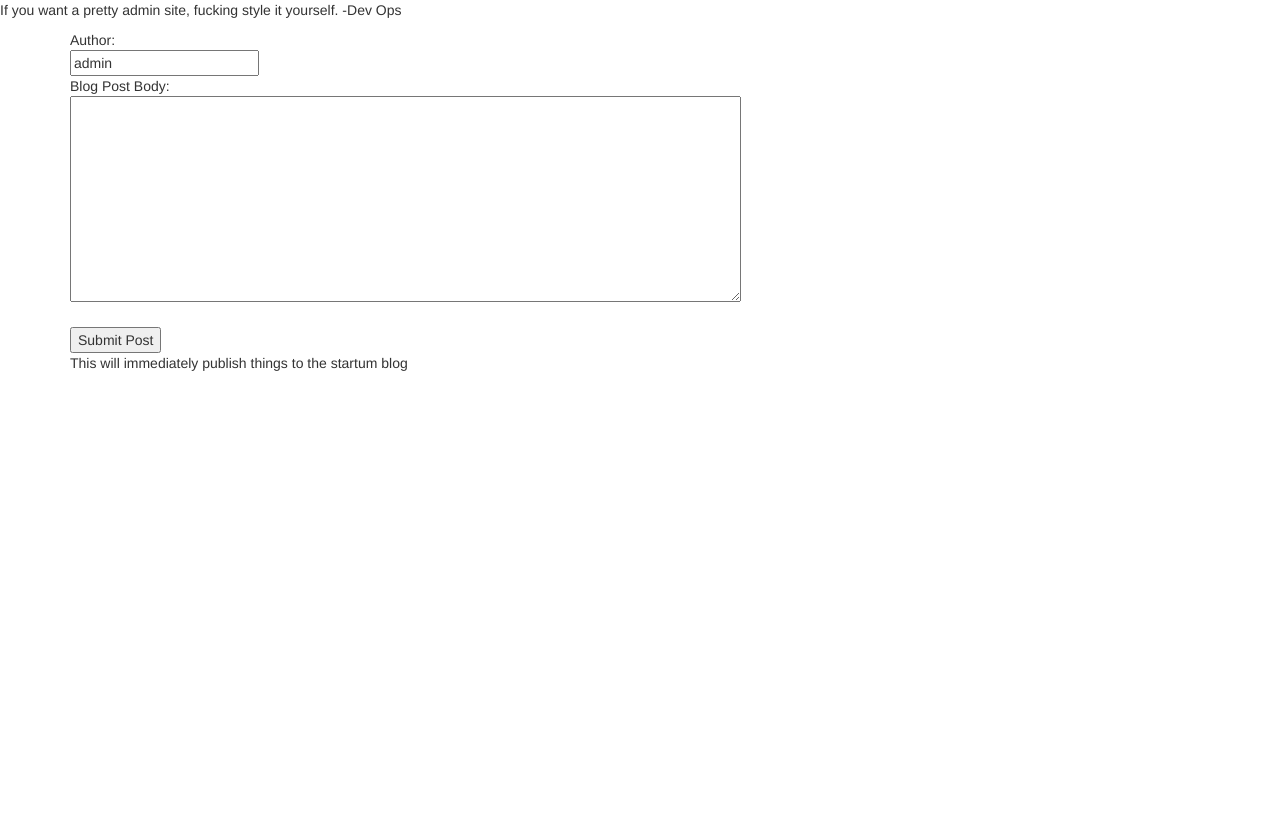
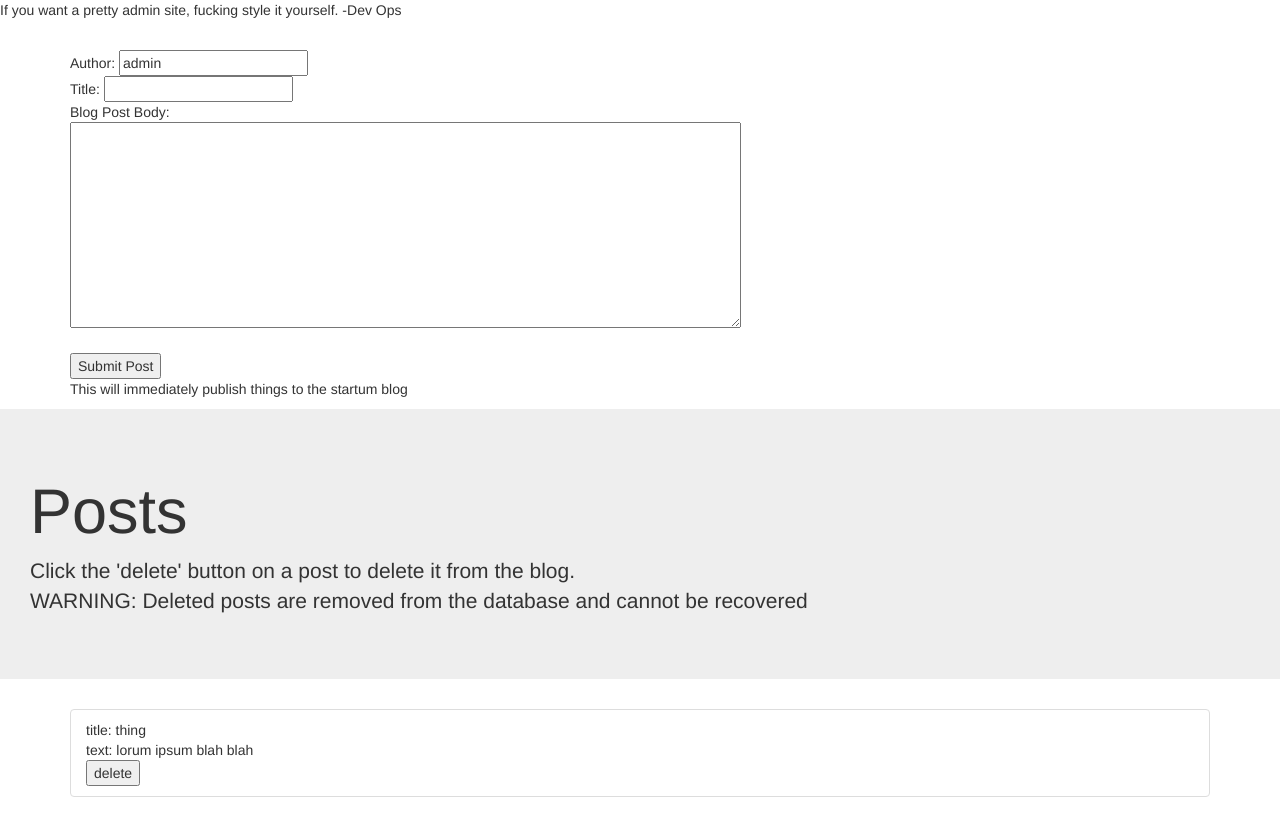
Before and after one commit to pjlamine/startum, a plain HTML site: page frontend/admin.html in a window 1280 px wide. Drawn offline with nearby package versions, Linux system fonts and the light colour scheme; no server answers.

Commit message:
finished admin site

```diff
--- a/frontend/admin.html
+++ b/frontend/admin.html
@@ -1,22 +1,75 @@
 <!DOCTYPE html>
+<script src="https://cdnjs.cloudflare.com/ajax/libs/jquery/3.2.1/jquery.js"></script>
+<link rel="stylesheet" href="css/bootstrap.min.css">
+
 <html>
 <body>
 
   <p>If you want a pretty admin site, fucking style it yourself. -Dev Ops</p>
+  <br>
 
-  <link rel="stylesheet" href="css/bootstrap.min.css">
 <div class="container">
-  <form action="/action_page.php">
-    Author:<br>
+
+  <form action="http://54.175.185.8:3000/posts" method="post">
+    Author:
     <input type="text" name="author" value="admin">
     <br>
-    Blog Post Body:<br>
-    <textarea name="lastname" rows="10" cols="80" value="Mouse"> </textarea>
+    Title:
+    <input type="text" name="title" value="">
+    <br>Blog Post Body:<br>
+    <textarea name="body" rows="10" cols="80" value=""> </textarea>
     <br><br>
     <input type="submit" value="Submit Post">
   </form>
   <p>This will immediately publish things to the startum blog</p>
 </div>
 
+
+<div class="jumbotron">
+  <h1>Posts</h1>
+  <p>Click the 'delete' button on a post to delete it from the blog.
+    <br> WARNING: Deleted posts are removed from the database and cannot be recovered
+  </p>
+</div>
+<div class="container" >
+  <ul class="list-group" id="posts">
+    <li class="list-group-item">
+      title: thing
+      <br>
+      text: lorum ipsum blah blah
+      <br>
+      <button onclick="delete_post('1c23')">delete</button>
+    </li>
+  </ul>
+</div>
+
 </body>
 </html>
+
+<script type="text/javascript">
+  $(document).ready(function() {
+    $.get("http://54.175.185.8:3000/posts", (posts)=>{
+        posts.reverse().forEach((post)=>{
+          var html =  '<li class="list-group-item">'
+                + 'title:' + post.title
+                + '<br> text:' +post.body.substring(0,100)
+                + '<br> <button onclick="delete_post(\'' +post._id+ '\')">delete</button>'
+                + '</li>';
+          $("#posts").append(html);
+        });
+    });
+  });
+
+
+
+  var delete_post = (id)=>{
+    $.ajax({
+    url: "http://54.175.185.8:3000/posts/" + id,
+    type: 'DELETE',
+    success: (id)=>{
+      alert("deleted " + id);
+    },
+  });
+
+  }
+</script>
```
Also changed, not shown: 2 other files.
